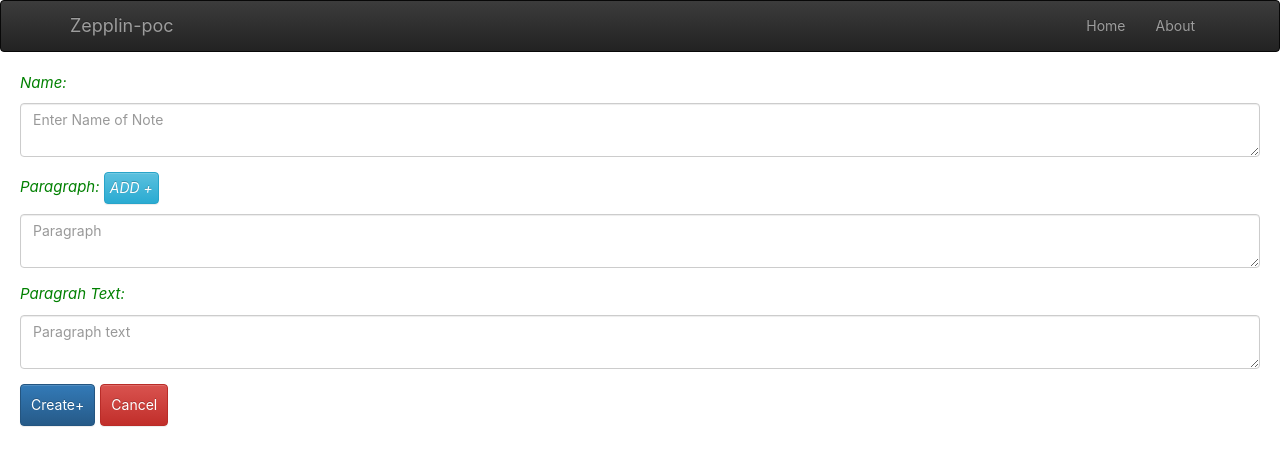
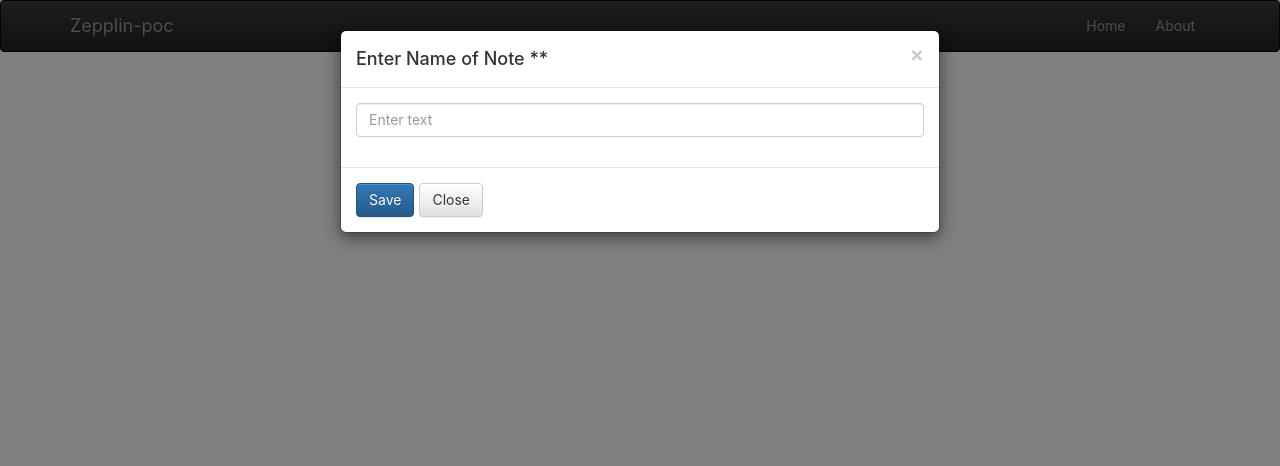
Before and after one commit to tanmaya-git/zeppelin, a React (Create React App) app: page /create in a window 1280 px wide. Shown: the top 466 px of the page. Built offline with nearby package versions, Linux system fonts and the light colour scheme.

Commit message:
Modal- create new note

```diff
--- a/src/components/Create.jsx
+++ b/src/components/Create.jsx
@@ -1,30 +1,66 @@
 import React,{Component} from 'react';
-import {Button,Form, FormGroup, FormControl, ButtonToolbar} from 'react-bootstrap';
+import {Button,Form, FormGroup, FormControl, ButtonToolbar, Modal} from 'react-bootstrap';
 
 export default class Create extends Component{
+    constructor(props, context) {
+        super(props, context);
+
+        this.handleHide = this.handleHide.bind(this);
+
+        this.state = {
+          show: true
+        };
+      }
+
+      handleHide() {
+        this.setState({ show: false });
+      }
     render()
     {
         return(
-            <div style={{paddingLeft:"20px", paddingRight:"20px"}}>
-            <Form>
-                            <FormGroup controlId="formControlsTextarea">
-                            <p style={{fontStyle:"Italic", fontSize:"15px", color:"green"}}>Name: </p>
-                                <FormControl componentClass="textarea" placeholder="Enter Name of Note" />
-                            </FormGroup>
-                            <FormGroup controlId="formControlsTextarea">
-                            <p style={{fontStyle:"Italic", fontSize:"15px", color:"green"}}>Paragraph: < Button bsStyle="info"  style={{padding:"5px"}}> ADD + </Button></p> <FormControl componentClass="textarea" placeholder="Paragraph"/>
-                            </FormGroup>
-                            <FormGroup controlId="formControlsTextarea">
-                            <p style={{fontStyle:"Italic", fontSize:"15px", color:"green"}}>Paragrah Text: </p>
-                                <FormControl componentClass="textarea" placeholder="Paragraph text" />
-                            </FormGroup>
-                        </Form>
-                        <ButtonToolbar pullRight>
-            < Button bsStyle="primary"  style={{padding:"10px", paddingRight:"10px"}}> Create+ </Button>
 
+                <div className="modal-container" style={{ height: 200 }}>
+        {/* <Button
+          bsStyle="primary"
+          bsSize="large"
+          onClick={() => this.setState({ show: true })}
+        >
+          Launch contained modal
+        </Button> */}
 
-            < Button bsStyle="danger"  style={{padding:"10px"}}> Cancel </Button>
+        <Modal
+          show={this.state.show}
+          onHide={this.handleHide}
+          container={this}
+          aria-labelledby="contained-modal-title"
+        >
+          <Modal.Header closeButton>
+            <Modal.Title id="contained-modal-title">
+             Enter Name of Note **
+            </Modal.Title>
+          </Modal.Header>
+          <Modal.Body>
+          <Form>
+        <FormGroup controlId="formBasicText">
+
+          <FormControl
+            type="text"
+            value={this.state.value}
+            placeholder="Enter text"
+
+          />
+
+        </FormGroup>
+      </Form>
+          </Modal.Body>
+          <Modal.Footer>
+              <ButtonToolbar>
+          <Button bsStyle="primary">Save</Button>
+            <Button onClick={this.handleHide}>Close</Button>
             </ButtonToolbar>
+          </Modal.Footer>
+        </Modal>
+
             </div>
         )
     }
```
